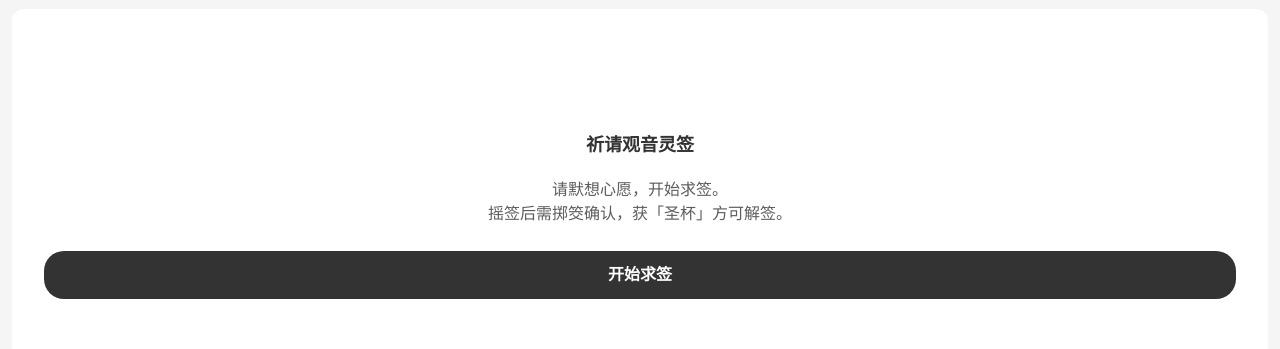
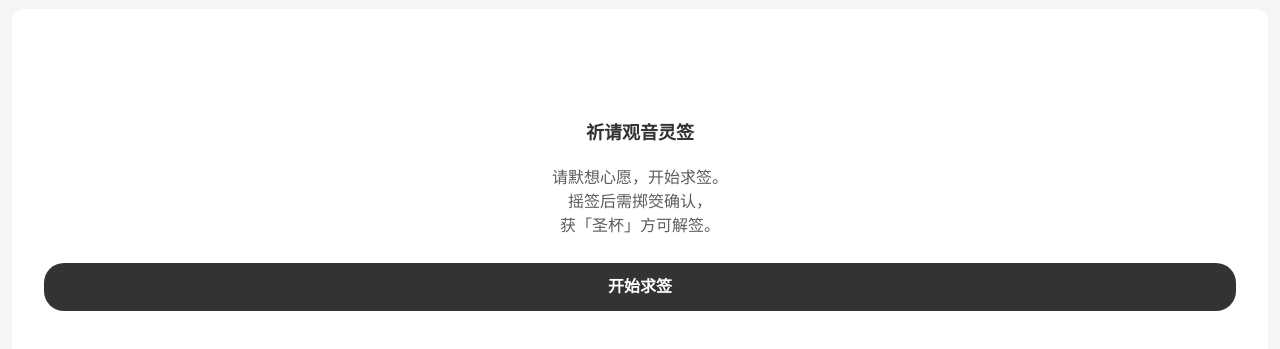
Before and after one commit to snjor-kii/guanyinqiuqian, a plain HTML site: page index.html in a window 1280 px wide. Shown: the part 89-438 px from the top of the page. Drawn offline with Linux system fonts and the light colour scheme.

Commit message:
Update index.html

```diff
--- a/index.html
+++ b/index.html
@@ -679,7 +679,7 @@ button {
         <div id="prayer-content" class="stage-content active">
           <h2 class="stage-title">祈请观音灵签</h2>
           <div class="prayer-description">
-            <p>请默想心愿，开始求签。<br>摇签后需掷筊确认，获「圣杯」方可解签。</p>
+            <p>请默想心愿，开始求签。<br>摇签后需掷筊确认，<br>获「圣杯」方可解签。</p>
           </div>
           <button id="start-prayer-btn" class="prayer-btn">开始求签</button>
         </div>
```
